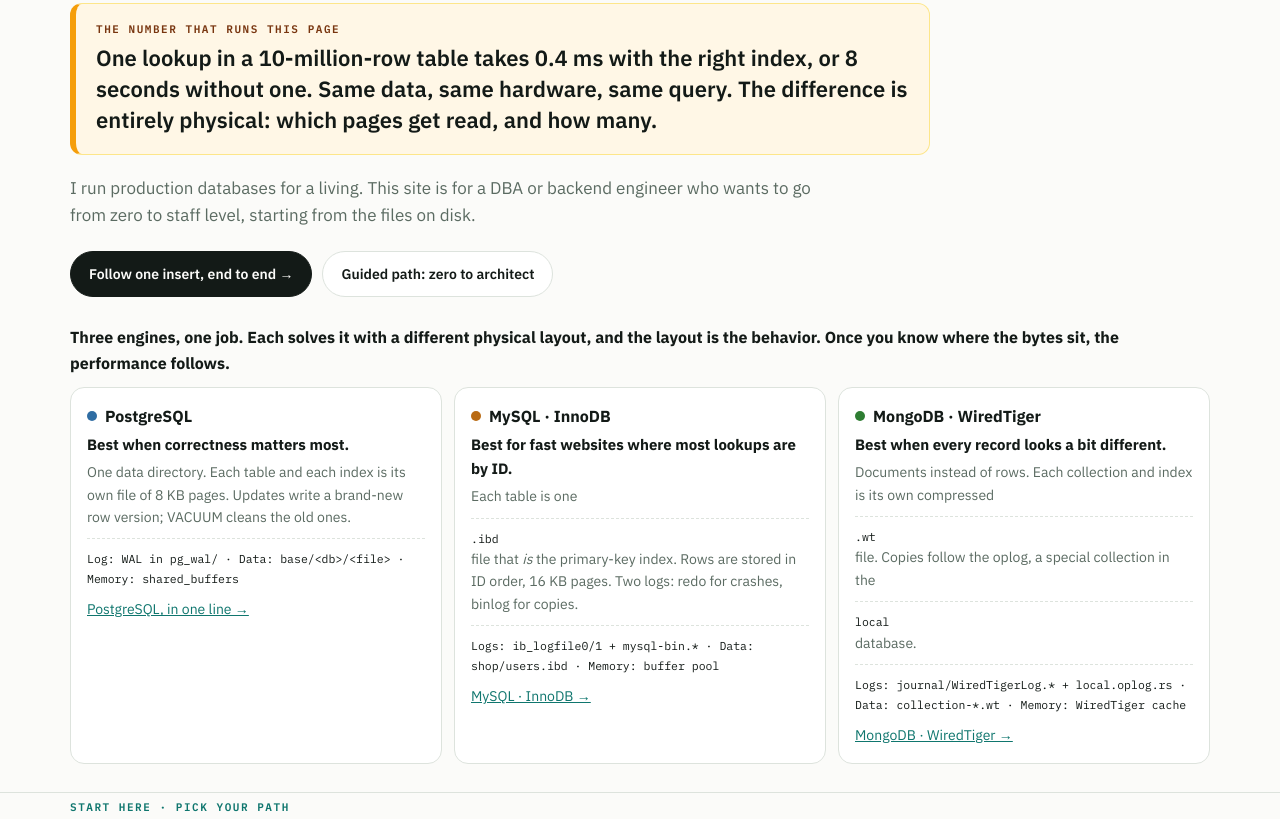
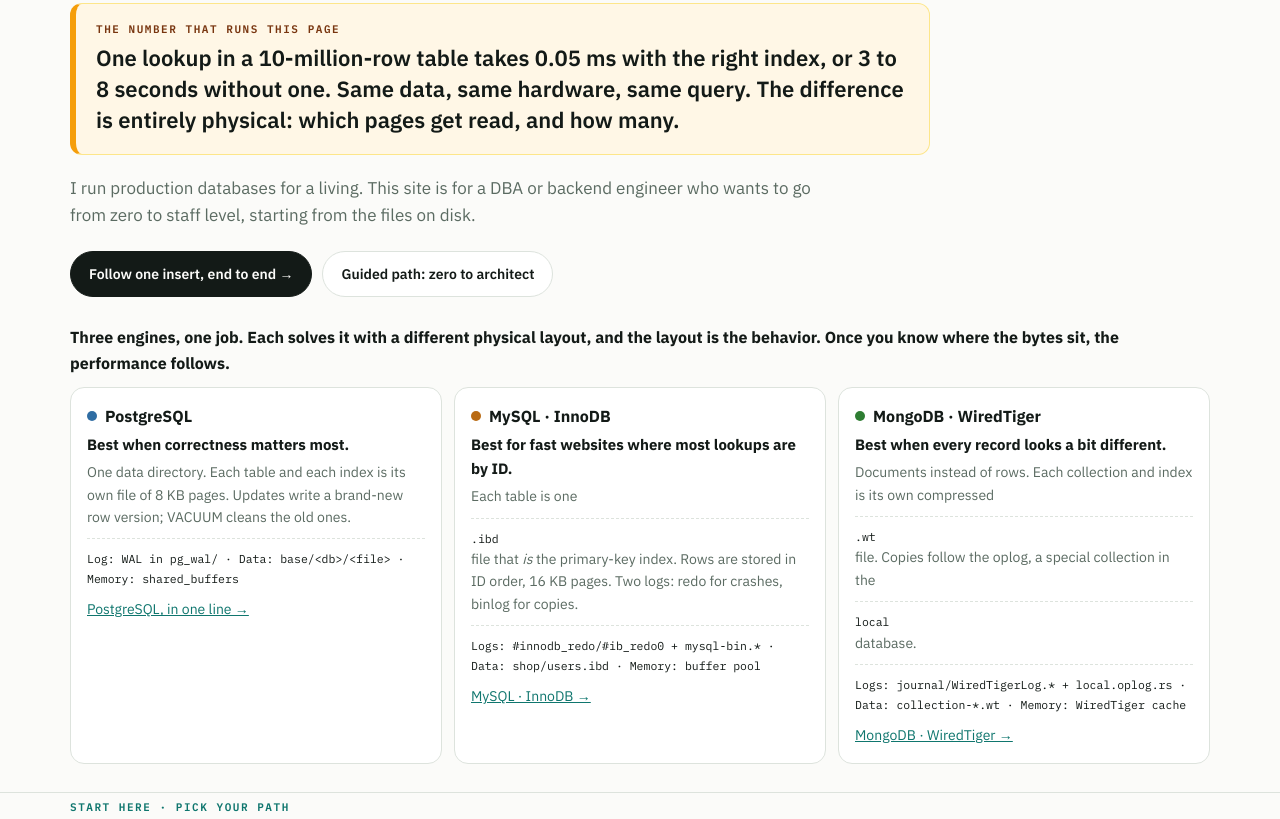
Before and after one commit to dinesh082293/howdbswork, a plain HTML site: page index.html in a window 1280 px wide. Shown: the part 293-1112 px from the top of the page. Drawn offline with Linux system fonts and the light colour scheme.

Commit message:
index.html

```diff
--- a/index.html
+++ b/index.html
@@ -20,7 +20,7 @@
 <header class="hero"><div class="wrap">
   <h1>Real databases, <em>explained with real files.</em></h1>
 
-  <div class="oneliner"><span>The number that runs this page</span>One lookup in a 10-million-row table takes 0.4 ms with the right index, or 8 seconds without one. Same data, same hardware, same query. The difference is entirely physical: which pages get read, and how many.</div>
+  <div class="oneliner"><span>The number that runs this page</span>One lookup in a 10-million-row table takes 0.05 ms with the right index, or 3 to 8 seconds without one. Same data, same hardware, same query. The difference is entirely physical: which pages get read, and how many.</div>
 
   <p class="lede">I run production databases for a living. This site is for a DBA or backend engineer who wants to go from zero to staff level, starting from the files on disk.</p>
 
@@ -39,7 +39,7 @@
     <div class="ecard"><h3><span class="dot" style="background:var(--my)"></span>MySQL · InnoDB</h3>
       <p class="plain">Best for fast websites where most lookups are by ID.</p>
       <p>Each table is one <span class="mono">.ibd</span> file that <i>is</i> the primary-key index. Rows are stored in ID order, 16 KB pages. Two logs: redo for crashes, binlog for copies.</p>
-      <span class="mono">Logs: ib_logfile0/1 + mysql-bin.* · Data: shop/users.ibd · Memory: buffer pool</span>
+      <span class="mono">Logs: #innodb_redo/#ib_redo0 + mysql-bin.* · Data: shop/users.ibd · Memory: buffer pool</span>
       <p style="margin:10px 0 0"><a href="mysql/index.html">MySQL · InnoDB →</a></p></div>
     <div class="ecard"><h3><span class="dot" style="background:var(--mo)"></span>MongoDB · WiredTiger</h3>
       <p class="plain">Best when every record looks a bit different.</p>
@@ -76,7 +76,7 @@
   </ul>
 </div></section>
 <footer><div class="wrap">
-  <p><b style="color:var(--ink)">The one invariant:</b> COMMIT means the log record is on disk. <span class="mono">pg_wal</span> in PostgreSQL, <span class="mono">ib_logfile0</span> plus <span class="mono">mysql-bin</span> in MySQL, <span class="mono">journal/WiredTigerLog</span> plus the oplog in MongoDB. The data files (<span class="mono">base/…</span>, <span class="mono">*.ibd</span>, <span class="mono">collection-*.wt</span>) are where checkpoints place the result afterwards, on their own schedule. Every guarantee on this page, durability, replication, point-in-time recovery, is a consequence of that ordering. Every number on this page is checkable with the commands given beside it.</p>
+  <p><b style="color:var(--ink)">The one invariant:</b> COMMIT means the log record is on disk. <span class="mono">pg_wal</span> in PostgreSQL, <span class="mono">#innodb_redo/#ib_redo0</span> plus <span class="mono">mysql-bin</span> in MySQL, <span class="mono">journal/WiredTigerLog</span> plus the oplog in MongoDB. The data files (<span class="mono">base/…</span>, <span class="mono">*.ibd</span>, <span class="mono">collection-*.wt</span>) are where checkpoints place the result afterwards, on their own schedule. Every guarantee on this page, durability, replication, point-in-time recovery, is a consequence of that ordering. Every number on this page is checkable with the commands given beside it.</p>
   <p>PostgreSQL, MySQL/InnoDB, and MongoDB/WiredTiger internals, from physical layout to production failure modes. File names, paths, thresholds, and commands are the production ones.</p>
   <p>Written by Dinesh. I run production databases for a living.</p>
   <p>Checked against PostgreSQL 18, MySQL 8.4 LTS, MongoDB 8.0, Nov 2026.</p>
```
